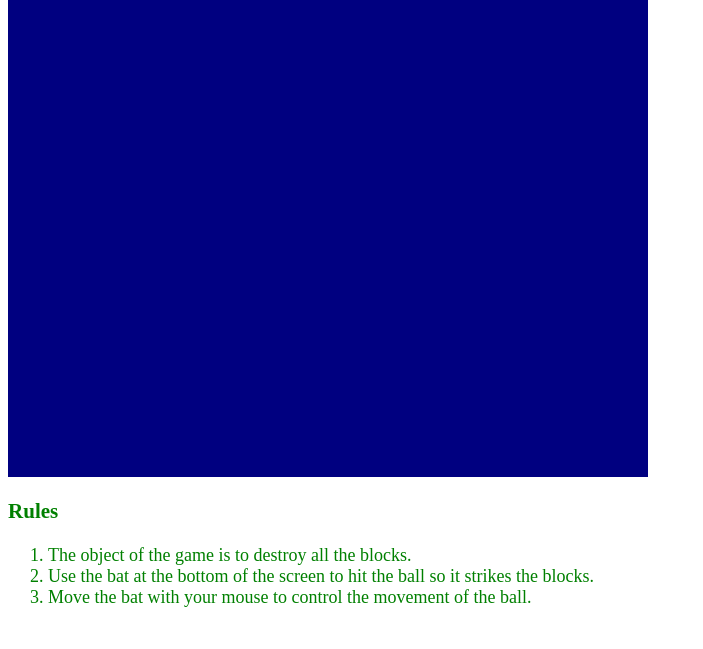
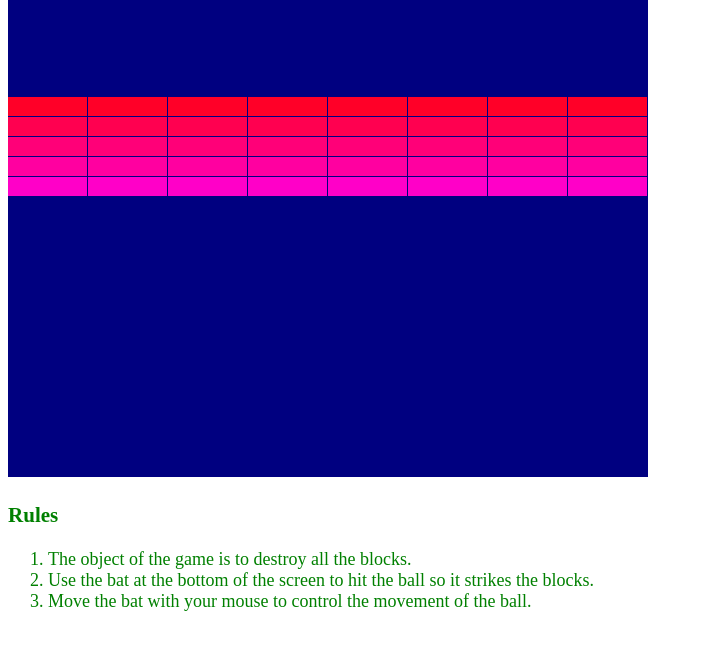
Before and after one commit to Caitriona71/Block-Break, a plain HTML site: page index.html in a window 1280 px wide. Shown: the part 53-702 px from the top of the page, without its empty margins (0-703 px from the left). Drawn offline with Linux system fonts and the light colour scheme.

Commit message:
Add game variables for ball, bat& function to draw the blockss

```diff
--- a/assets/css/style.css
+++ b/assets/css/style.css
@@ -12,7 +12,7 @@ h1 {
     color: green;
     text-align: left;
 }
-#gameboard {
+#gameCanvas {
     background-color: navy;
     width: 640px;
     height:480px;
--- a/assets/js/script.js
+++ b/assets/js/script.js
@@ -1 +1,13 @@
-var ctx=gameboard.getContext("2d");
+var ctx=gameCanvas.getContext("2d");
+var x=280, y=400, speedX=0, speedY=-8, batX=280, score=0;
+
+drawBlocks();
+
+function drawBlocks(){
+    for(a=0; a<5; a++){
+        for(b=0; b<8; b++){
+            ctx.fillStyle="#ff00"+(40+a*40).toString(16);
+            ctx.fillRect(b*80,100+a*20,79,19);
+        }
+    }
+}
--- a/index.html
+++ b/index.html
@@ -15,7 +15,9 @@
 </head>
 <body>
     <h1>BLOCK BREAK</h1>
-        <div id="gameboard"></div>
+    <div>
+        <canvas id="gameCanvas" width="640" height="480"></canvas>
+    </div>
         <footer>
             <h3>Rules</h3>
             <ol>
@@ -26,6 +28,6 @@
         </footer>
 
 
-    <script src="assets"></script>
+    <script src="assets/js/script.js"></script>
 </body>
 </html>
```
